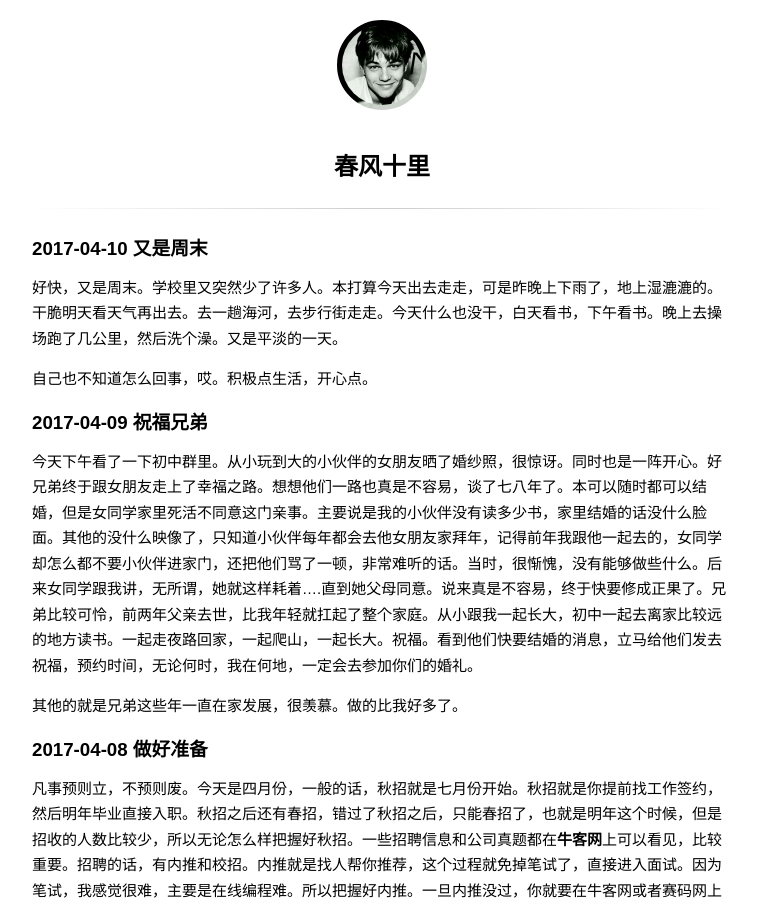
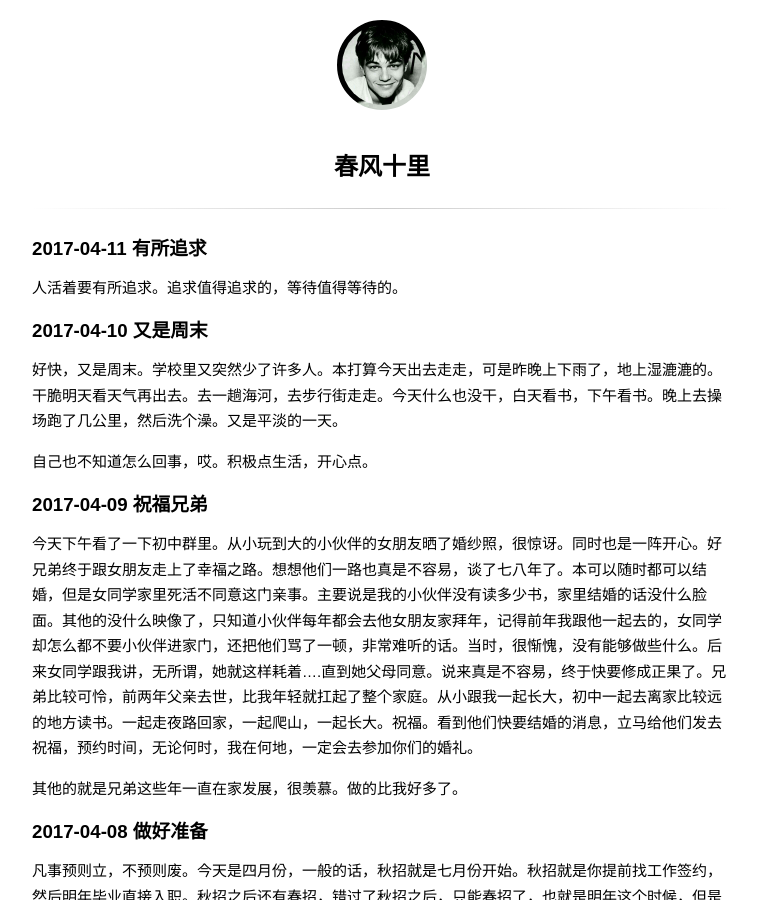
Before and after one commit to wuchangfeng/wuchangfeng.github.io, a Jekyll site: the page built from diary.md, in a window 1280 px wide and 900 px high. Shown: the whole window, without its empty margins (258-1015 px from the left). Built offline with Jekyll 4.4.1, drawn with Linux system fonts in a browser that asks for light colours; some web fonts are replaced; comment, search, counter and statistics services are not loaded.

Commit message:
blog update

```diff
--- a/diary.md
+++ b/diary.md
@@ -1,6 +1,10 @@
 ---
 title: 春风十里
 ---
+
+### 2017-04-11 有所追求
+
+人活着要有所追求。追求值得追求的，等待值得等待的。
 
 ### 2017-04-10 又是周末
 
```
